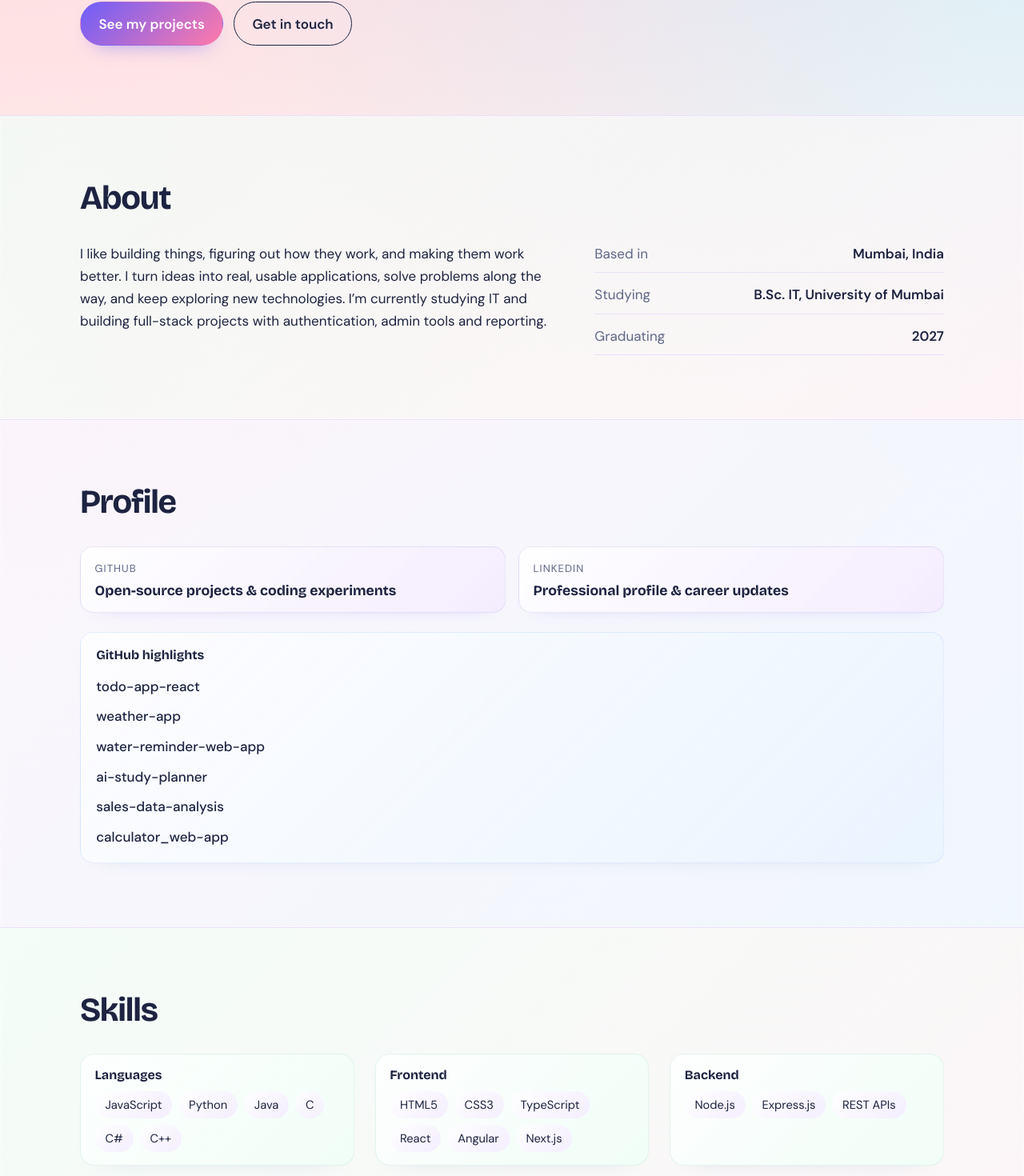
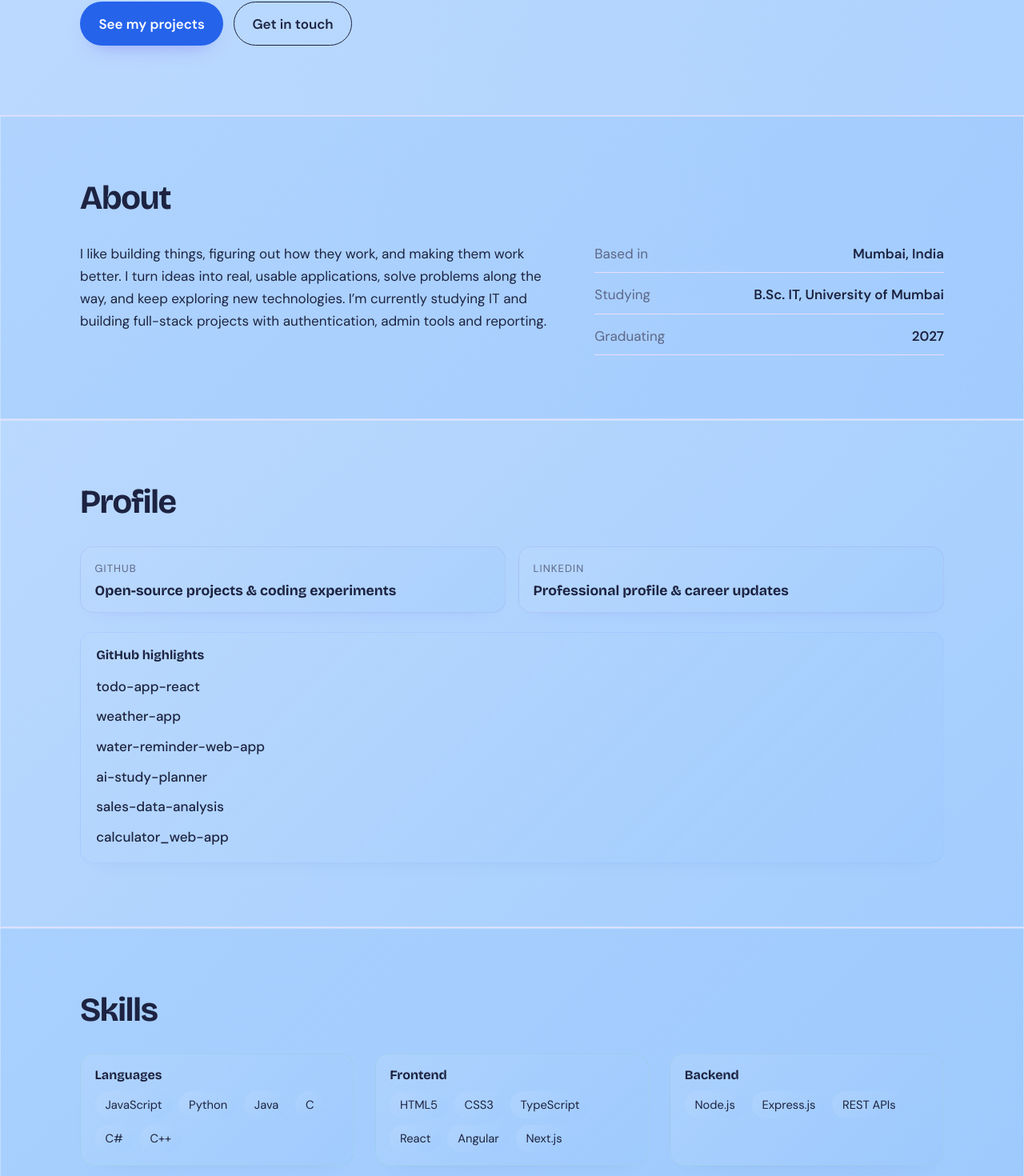
Before and after one commit to barikanak19/portfolio, a React (Vite) app: page / in a window 1280 px wide. Shown: the part 657-2127 px from the top of the page at 80% size. Built offline with nearby package versions, Linux system fonts and the light colour scheme.

Commit message:
background blue changed

```diff
--- a/src/styles.css
+++ b/src/styles.css
@@ -1,15 +1,15 @@
 :root{
-  --bg:#fff9f0;--bg-strong:#f9f3ff;--surface:rgba(255,255,255,0.84);--ink:#1d2341;--muted:#5e6788;--line:#ebdefa;--accent:#6d5ef9;--accent-2:#ff7aa9;--accent-3:#6dd2b3;--accent-ink:#ffffff;--chip:#f2ebff;
+  --blue-soft:#BFDBFE;--blue-light:#93C5FD;--blue-medium:#60A5FA;--blue-deep:#2563EB;--bg:var(--blue-soft);--bg-strong:var(--blue-light);--surface:#FFFFFF;--ink:#1d2341;--muted:#5e6788;--line:#ebdefa;--accent:#6d5ef9;--accent-2:#ff7aa9;--accent-3:#6dd2b3;--accent-ink:#ffffff;--chip:color-mix(in srgb,var(--blue-soft) 30%,white);
   --display:"Bricolage Grotesque","Segoe UI",system-ui,sans-serif;--body:"DM Sans","Segoe UI",system-ui,sans-serif;
   box-sizing:border-box;padding-top:env(safe-area-inset-top,0px);padding-bottom:env(safe-area-inset-bottom,0px);
 }
-@media (prefers-color-scheme:dark){:root:not([data-theme="light"]){--bg:#fff9f0;--bg-strong:#f9f3ff;--surface:rgba(255,255,255,0.85);--ink:#1d2341;--muted:#5e6788;--line:#ebdefa;--accent:#7d6cf7;--accent-2:#ff91b3;--accent-3:#78d6bf;--accent-ink:#ffffff;--chip:#f2ebff}}
-:root[data-theme="dark"]{--bg:#fff9f0;--bg-strong:#f9f3ff;--surface:rgba(255,255,255,0.85);--ink:#1d2341;--muted:#5e6788;--line:#ebdefa;--accent:#7d6cf7;--accent-2:#ff91b3;--accent-3:#78d6bf;--accent-ink:#ffffff;--chip:#f2ebff}
+@media (prefers-color-scheme:dark){:root:not([data-theme="light"]){--bg:var(--blue-soft);--bg-strong:var(--blue-light);--surface:rgba(255,255,255,0.85);--ink:#1d2341;--muted:#5e6788;--line:#ebdefa;--accent:#7d6cf7;--accent-2:#ff91b3;--accent-3:#78d6bf;--accent-ink:#ffffff;--chip:color-mix(in srgb,var(--blue-soft) 30%,white)}}
+:root[data-theme="dark"]{--bg:var(--blue-soft);--bg-strong:var(--blue-light);--surface:rgba(255,255,255,0.85);--ink:#1d2341;--muted:#5e6788;--line:#ebdefa;--accent:#7d6cf7;--accent-2:#ff91b3;--accent-3:#78d6bf;--accent-ink:#ffffff;--chip:color-mix(in srgb,var(--blue-soft) 30%,white)}
 *,*::before,*::after{box-sizing:inherit}
 html{scroll-behavior:smooth;scroll-padding-top:calc(72px + env(safe-area-inset-top,0px))}
 body{margin:0;background:
-  radial-gradient(circle at top left, rgba(255, 162, 190, 0.5), transparent 28%),
-  radial-gradient(circle at top right, rgba(125, 216, 255, 0.45), transparent 25%),
+  radial-gradient(circle at top left, rgba(191,219,254,0.35), transparent 28%),
+  radial-gradient(circle at top right, rgba(147,197,253,0.24), transparent 25%),
   linear-gradient(135deg, var(--bg) 0%, var(--bg-strong) 100%);
   color:var(--ink);font:400 1.0625rem/1.65 var(--body);-webkit-font-smoothing:antialiased;overflow-x:hidden}
 a{color:inherit}
@@ -42,11 +42,11 @@ nav a:hover{color:var(--ink)}
 @keyframes fade{to{opacity:1}}
 .cta{display:flex;flex-wrap:wrap;gap:.8rem}
 .btn{display:inline-block;padding:.8rem 1.4rem;border-radius:999px;font-weight:600;text-decoration:none;border:1.5px solid var(--ink);transition:transform .25s,background .25s,color .25s}
-.btn.primary{background:linear-gradient(135deg,var(--accent),var(--accent-2));border-color:transparent;color:var(--accent-ink);box-shadow:0 12px 28px -18px rgba(122,108,244,.9)}
+.btn.primary{background:var(--blue-deep);border-color:transparent;color:var(--accent-ink);box-shadow:0 12px 28px -18px rgba(122,108,244,.9)}
 .btn:hover{transform:translateY(-3px)}
 section.block{padding:5rem 0;border-top:1px solid var(--line)}
-section.block:nth-of-type(odd){background:linear-gradient(135deg, rgba(250,245,255,0.72), rgba(236,247,255,0.74));box-shadow:inset 0 0 0 1px rgba(255,255,255,0.3)}
-section.block:nth-of-type(even){background:linear-gradient(135deg, rgba(240,255,249,0.72), rgba(255,243,247,0.7));box-shadow:inset 0 0 0 1px rgba(255,255,255,0.3)}
+section.block:nth-of-type(odd){background:linear-gradient(135deg,rgba(191,219,254,0.42),rgba(147,197,253,0.28));box-shadow:inset 0 0 0 1px rgba(255,255,255,0.3)}
+section.block:nth-of-type(even){background:linear-gradient(135deg,rgba(147,197,253,0.28),rgba(96,165,250,0.14));box-shadow:inset 0 0 0 1px rgba(255,255,255,0.3)}
 h2{font:700 clamp(1.8rem,4.5vw,2.6rem)/1.1 var(--display);letter-spacing:-.03em;margin:0 0 2rem}
 .reveal{opacity:0;transform:translateY(24px);transition:opacity .8s ease,transform .8s cubic-bezier(.2,.8,.2,1)}
 .reveal.in{opacity:1;transform:none}
@@ -57,29 +57,29 @@ h2{font:700 clamp(1.8rem,4.5vw,2.6rem)/1.1 var(--display);letter-spacing:-.03em;
 .facts span{color:var(--muted)}
 .profile-box{display:grid;gap:1.5rem}
 .profile-grid{display:grid;grid-template-columns:repeat(auto-fit,minmax(220px,1fr));gap:1rem}
-.profile-card{display:flex;flex-direction:column;gap:.4rem;padding:1rem 1.1rem;border:1px solid rgba(141,128,214,0.18);border-radius:16px;background:linear-gradient(135deg, rgba(255,255,255,0.84), rgba(244,235,255,0.86));text-decoration:none;transition:transform .25s,box-shadow .25s;box-shadow:0 12px 22px -24px rgba(109,94,249,0.55)}
+.profile-card{display:flex;flex-direction:column;gap:.4rem;padding:1rem 1.1rem;border:1px solid rgba(141,128,214,0.18);border-radius:16px;background:linear-gradient(135deg,rgba(191,219,254,0.38),rgba(147,197,253,0.2));text-decoration:none;transition:transform .25s,box-shadow .25s;box-shadow:0 12px 22px -24px rgba(109,94,249,0.55)}
 .profile-card:hover{transform:translateY(-3px);box-shadow:0 14px 30px -20px rgba(122,108,244,.8)}
 .profile-card span{font-size:.82rem;color:var(--muted);text-transform:uppercase;letter-spacing:.08em}
 .profile-card strong{font:600 1.1rem var(--display);color:var(--ink)}
-.repo-list{background:linear-gradient(135deg, rgba(255,255,255,0.76), rgba(233,244,255,0.9));border:1px solid rgba(123,166,255,0.18);border-radius:16px;padding:1.1rem 1.2rem;box-shadow:0 14px 22px -26px rgba(91,124,184,0.45)}
+.repo-list{background:linear-gradient(135deg,rgba(191,219,254,0.3),rgba(147,197,253,0.22));border:1px solid rgba(123,166,255,0.18);border-radius:16px;padding:1.1rem 1.2rem;box-shadow:0 14px 22px -26px rgba(91,124,184,0.45)}
 .repo-list h3{margin:0 0 1rem;font:600 1rem var(--display)}
 .repo-list ul{list-style:none;padding:0;margin:0;display:grid;gap:.6rem}
 .repo-list li a{text-decoration:none;color:var(--ink);font-weight:500}
 .repo-list li a:hover{color:var(--accent)}
 .skills{display:grid;gap:1.6rem;grid-template-columns:repeat(auto-fit,minmax(260px,1fr))}
-.skills > div{background:linear-gradient(135deg, rgba(255,255,255,0.8), rgba(239,255,247,0.82));border:1px solid rgba(133,202,177,0.2);border-radius:18px;padding:1rem 1.1rem;box-shadow:0 16px 28px -30px rgba(76,103,170,0.4)}
+.skills > div{background:linear-gradient(135deg,rgba(191,219,254,0.32),rgba(147,197,253,0.18));border:1px solid rgba(133,202,177,0.2);border-radius:18px;padding:1rem 1.1rem;box-shadow:0 16px 28px -30px rgba(76,103,170,0.4)}
 .skills h3{font:600 1rem var(--display);margin:0 0 .7rem}
 .chips{display:flex;flex-wrap:wrap;gap:.5rem}
-.chip{background:linear-gradient(135deg, rgba(255,255,255,0.9), rgba(244,236,255,0.9));padding:.3rem .8rem;border-radius:999px;font-size:.92rem;transition:background .25s,color .25s,transform .25s}
-.chip:hover{background:linear-gradient(135deg,var(--accent),var(--accent-3));color:var(--accent-ink);transform:translateY(-2px)}
+.chip{background:linear-gradient(135deg,rgba(191,219,254,0.36),rgba(147,197,253,0.22));padding:.3rem .8rem;border-radius:999px;font-size:.92rem;transition:background .25s,color .25s,transform .25s}
+.chip:hover{background:var(--blue-deep);color:var(--accent-ink);transform:translateY(-2px)}
 .timeline{border-left:2px solid var(--line);margin:0;padding:0 0 0 1.6rem;list-style:none;display:grid;gap:2.2rem}
-.timeline li{position:relative;background:linear-gradient(135deg, rgba(255,255,255,0.74), rgba(255,239,244,0.8));border:1px solid rgba(221,173,189,0.22);border-radius:14px;padding:1rem 1.1rem;box-shadow:0 18px 30px -26px rgba(98,76,176,0.4)}
-.timeline li::before{content:"";position:absolute;left:calc(-1.6rem - 7px);top:.55rem;width:12px;height:12px;border-radius:50%;background:var(--accent);box-shadow:0 0 0 4px var(--bg)}
+.timeline li{position:relative;background:linear-gradient(135deg,rgba(191,219,254,0.28),rgba(147,197,253,0.2));border:1px solid rgba(221,173,189,0.22);border-radius:14px;padding:1rem 1.1rem;box-shadow:0 18px 30px -26px rgba(98,76,176,0.4)}
+.timeline li::before{content:"";position:absolute;left:calc(-1.6rem - 7px);top:.55rem;width:12px;height:12px;border-radius:50%;background:var(--blue-medium);box-shadow:0 0 0 4px var(--bg)}
 .timeline h3{font:600 1.2rem var(--display);margin:0}
 .meta{color:var(--muted);font-size:.95rem;margin:.1rem 0 .6rem}
 ul.pts{margin:0;padding-left:1.1rem;color:var(--muted)}
 .projects{display:grid;gap:1.5rem;grid-template-columns:repeat(auto-fit,minmax(min(100%,420px),1fr))}
-.card{background:linear-gradient(135deg, rgba(255,255,255,0.82), rgba(240,243,255,0.9));border:1px solid rgba(146,139,220,0.18);border-radius:20px;padding:1.8rem;transition:transform .35s cubic-bezier(.2,.8,.2,1),box-shadow .35s;box-shadow:0 22px 36px -32px rgba(109,94,249,0.5)}
+.card{background:linear-gradient(135deg,rgba(191,219,254,0.3),rgba(147,197,253,0.24));border:1px solid rgba(146,139,220,0.18);border-radius:20px;padding:1.8rem;transition:transform .35s cubic-bezier(.2,.8,.2,1),box-shadow .35s;box-shadow:0 22px 36px -32px rgba(109,94,249,0.5)}
 .card:hover{transform:translateY(-6px);box-shadow:0 18px 40px -22px rgba(122,108,244,.55)}
 .card h3{font:700 1.5rem var(--display);letter-spacing:-.02em;margin:0 0 .8rem}
 .more{display:grid;grid-template-rows:0fr;transition:grid-template-rows .45s ease}
@@ -91,9 +91,9 @@ ul.pts{margin:0;padding-left:1.1rem;color:var(--muted)}
 .edu{display:grid;gap:1.4rem}
 .edu-header{display:flex;justify-content:space-between;align-items:flex-start;gap:1rem;flex-wrap:wrap}
 .edu h3{font:600 1.3rem var(--display);margin:0}
-.edu-tag{display:inline-flex;align-items:center;border:1px solid rgba(140,163,255,0.2);background:linear-gradient(135deg, rgba(255,255,255,0.8), rgba(232,242,255,0.9));padding:.45rem .8rem;border-radius:999px;font-size:.85rem;color:var(--muted);font-weight:600}
+.edu-tag{display:inline-flex;align-items:center;border:1px solid rgba(140,163,255,0.2);background:linear-gradient(135deg,rgba(191,219,254,0.3),rgba(147,197,253,0.22));padding:.45rem .8rem;border-radius:999px;font-size:.85rem;color:var(--muted);font-weight:600}
 .edu-summary{display:grid;grid-template-columns:repeat(auto-fit,minmax(150px,1fr));gap:1rem}
-.edu-summary>div,.semester-card{background:linear-gradient(135deg, rgba(255,255,255,0.8), rgba(255,244,239,0.86));border:1px solid rgba(224,175,147,0.18);border-radius:16px;padding:1rem 1.1rem}
+.edu-summary>div,.semester-card{background:linear-gradient(135deg,rgba(191,219,254,0.3),rgba(96,165,250,0.14));border:1px solid rgba(224,175,147,0.18);border-radius:16px;padding:1rem 1.1rem}
 .edu-summary span,.semester-metrics span{display:block;color:var(--muted);font-size:.8rem;text-transform:uppercase;letter-spacing:.08em}
 .edu-summary strong,.semester-metrics strong{display:block;font:700 1.2rem var(--display);margin-top:.3rem}
 .semester-grid{display:grid;grid-template-columns:repeat(auto-fit,minmax(180px,1fr));gap:1rem}
```
Also changed, not shown: Uniform Blue Bar Chart.png (added).
